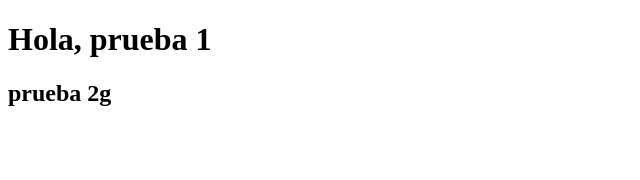
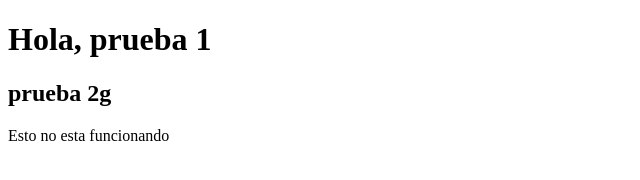
Before and after one commit to AgostinaIzu21/hj, a plain HTML site: page index.html in a window 1280 px wide. Shown: the whole page, without its empty margins (0-640 px from the left). Drawn offline with Linux system fonts and the light colour scheme.

Commit message:
version 4

```diff
--- a/index.html
+++ b/index.html
@@ -9,5 +9,7 @@
 <body>
     <h1>Hola, prueba 1</h1>
     <h2>prueba 2g</h2>
+
+    <p>Esto no esta funcionando</p>
 </body>
 </html>
```
